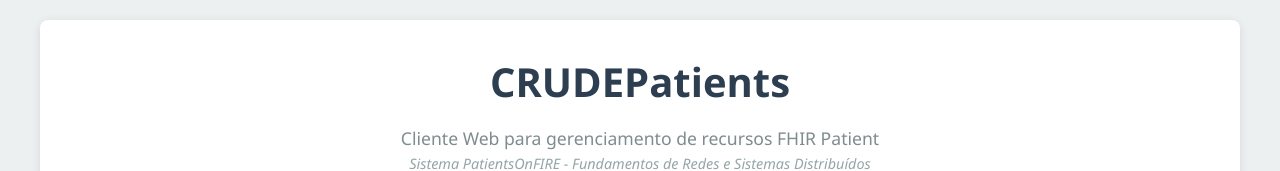
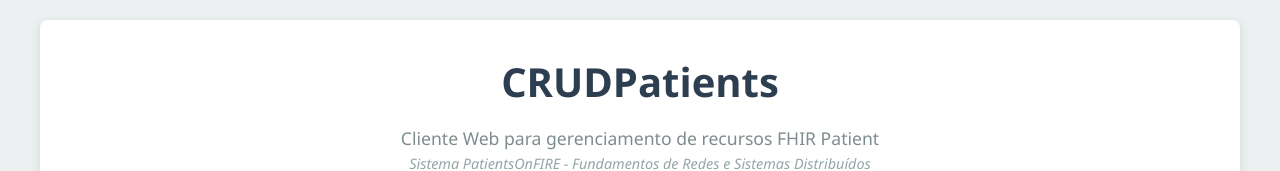
Before and after one commit to YBraga35/patients-on-fire, a plain HTML site: page client/index.html in a window 1280 px wide. Shown: the top 171 px of the page. Drawn offline with Linux system fonts and the light colour scheme.

Commit message:
Correcoes gerais

```diff
--- a/client/css/styles.css
+++ b/client/css/styles.css
@@ -1,7 +1,7 @@
 /**
  * styles.css
  *
- * Estilos CSS para a aplicação CRUDEPatients.
+ * Estilos CSS para a aplicação CRUDPatients.
  *
  * OBJETIVO:
  * Fornecer aparência profissional e organizada para a interface,
--- a/client/index.html
+++ b/client/index.html
@@ -3,14 +3,14 @@
 <head>
     <meta charset="UTF-8">
     <meta name="viewport" content="width=device-width, initial-scale=1.0">
-    <title>CRUDEPatients - PatientsOnFIRE Client</title>
+    <title>CRUDPatients - PatientsOnFIRE Client</title>
     <link rel="stylesheet" href="css/styles.css">
 </head>
 <body>
     <!--
     index.html
 
-    Aplicação cliente CRUDEPatients para gerenciamento de recursos Patient.
+    Aplicação cliente CRUDPatients para gerenciamento de recursos Patient.
 
     OBJETIVO:
     Fornecer interface web para realizar operações CRUD sobre pacientes
@@ -55,7 +55,7 @@
     <div class="container">
         <!-- Cabeçalho -->
         <header>
-            <h1>CRUDEPatients</h1>
+            <h1>CRUDPatients</h1>
             <p>Cliente Web para gerenciamento de recursos FHIR Patient</p>
             <p class="subtitle">Sistema PatientsOnFIRE - Fundamentos de Redes e Sistemas Distribuídos</p>
         </header>
@@ -207,7 +207,7 @@
     <script src="js/ui.js"></script>
 
     <script>
-        console.log('CRUDEPatients loaded successfully');
+        console.log('CRUDPatients loaded successfully');
         console.log('API Base URL:', API_BASE_URL);
     </script>
 </body>
--- a/client/js/ui.js
+++ b/client/js/ui.js
@@ -1,7 +1,7 @@
 /**
  * ui.js
  *
- * Módulo de interface do usuário para a aplicação CRUDEPatients.
+ * Módulo de interface do usuário para a aplicação CRUDPatients.
  *
  * OBJETIVO:
  * Gerenciar toda a interação do usuário com a interface HTML, incluindo:
--- a/server/server.js
+++ b/server/server.js
@@ -23,7 +23,7 @@
  *
  * RESULTADO ESPERADO:
  * Servidor HTTP rodando em http://127.0.0.1:8080 (ou conforme config.js),
- * pronto para receber e processar requisições REST do cliente CRUDEPatients.
+ * pronto para receber e processar requisições REST do cliente CRUDPatients.
  */
 
 const http = require('http');
@@ -52,7 +52,7 @@ async function startServer() {
     // Iniciar servidor
     server.listen(config.PORT, config.HOST, () => {
       console.log('\n=== Server Started Successfully ===');
-      console.log(`API and CRUDEPatients client running at http://${config.HOST}:${config.PORT}/`);
+      console.log(`API and CRUDPatients client running at http://${config.HOST}:${config.PORT}/`);
       console.log(`Base path for API: "${config.BASE_PATH || '/'}"`);
       console.log(`Persistence: ${config.ENABLE_PERSISTENCE ? 'Enabled' : 'Disabled'}`);
       console.log('\nAPI endpoints:');
```
Also changed, not shown: 2 other files.
